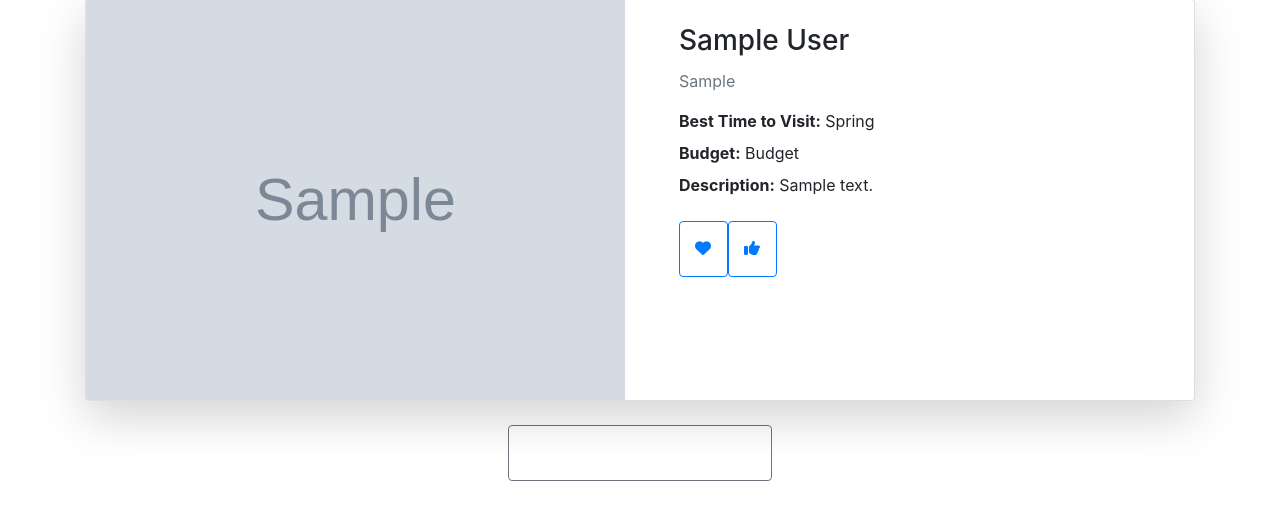
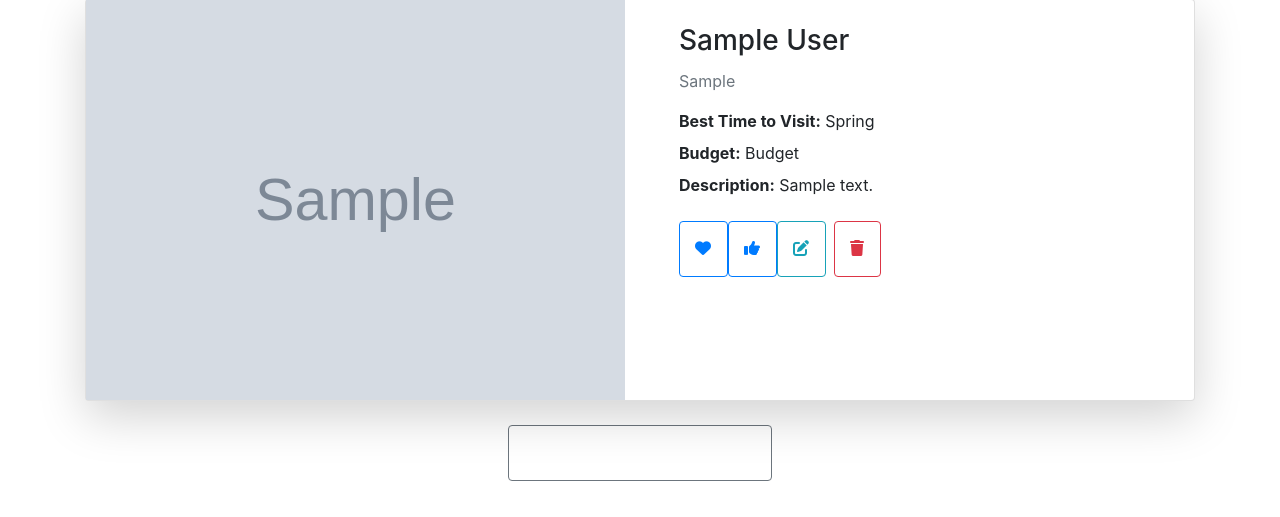
Before and after one commit to ci-sumi/neethus-travel-desk, a Django app: page /accounts/destination_detail/1/ in a window 1280 px wide. Shown: the part 139-656 px from the top of the page. Run offline with Django 5.2, Linux system fonts and the light colour scheme; a user stored in the database is signed in; data comes from the database, SQL or seed files in the repository; tables that the repository leaves empty hold one stand-in row (values such as "Sample post"); grey boxes marked "Sample" are stand-in pictures; some libraries are stand-ins or nearby versions.

Commit message:
Add update and delete buttons are visible only to destination owners

```diff
--- a/core/accounts/templates/destination_detail.html
+++ b/core/accounts/templates/destination_detail.html
@@ -8,10 +8,10 @@
             <div class="col-md-6">
                 {% if destination.image %}
                 <img src="{{ destination.image.url }}" alt="{{ destination.name }}" class="img-fluid rounded-start"
-                style="width: 100%; height: 400px; object-fit: cover;">
+                    style="width: 100%; height: 400px; object-fit: cover;">
                 {% else %}
                 <img src="https://via.placeholder.com/600x400" alt="Placeholder Image" class="img-fluid rounded-start"
-                style="width: 100%; height: 400px; object-fit: cover;">
+                    style="width: 100%; height: 400px; object-fit: cover;">
                 {% endif %}
             </div>
 
@@ -44,11 +44,19 @@
                         </button>
 
 
-                        <div class="d-flex justify-content-start">
+
                             <button class="btn btn-outline-primary">
                                 <i class="fas fa-thumbs-up"></i>
                             </button>
-                        </div>
+                        {% if user.is_authenticated and user == destination.user%}
+
+                                <a href="#" class="btn btn-outline-info mr-2">
+                            <i class="fas fa-edit"></i>
+                        </a>
+                            <a href="#" class="btn btn-outline-danger">
+                            <i class="fas fa-trash"></i>
+                        </a>
+                        {% endif%}
                     </div>
 
                 </div>
```
